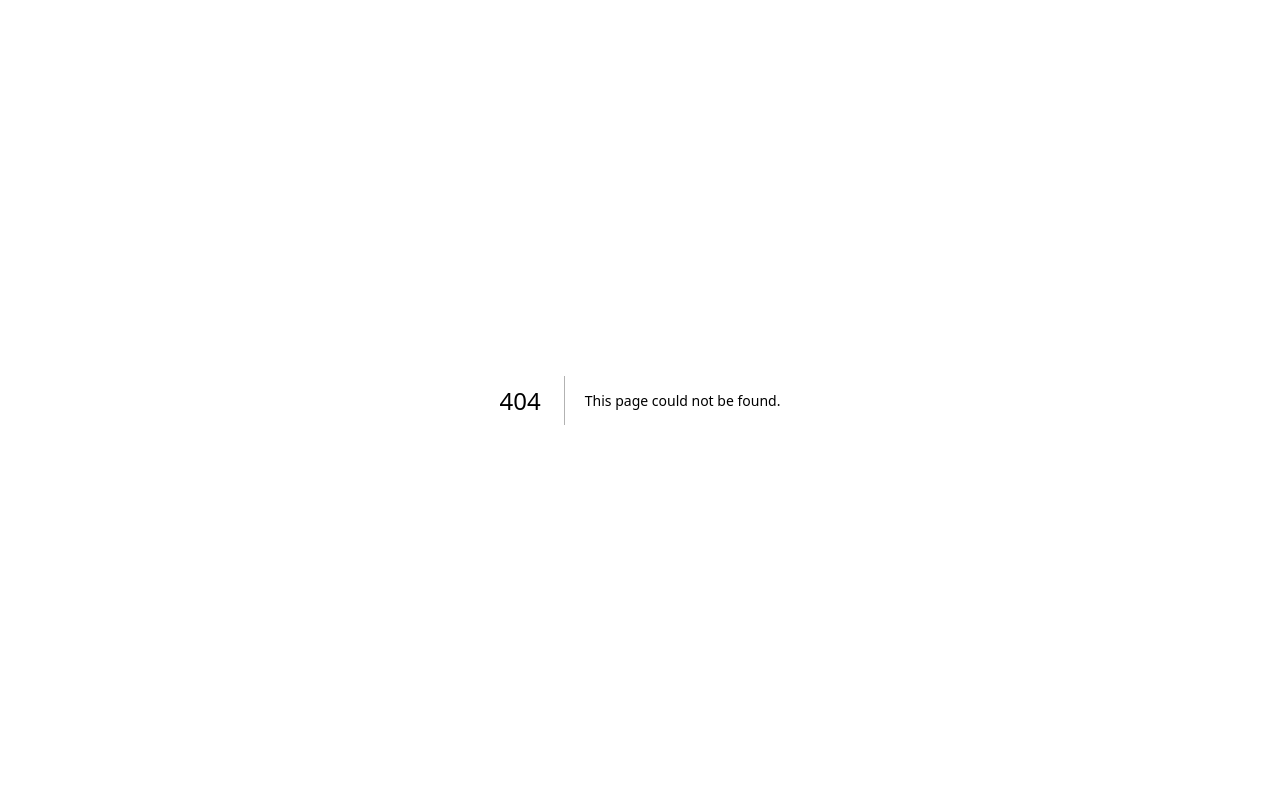
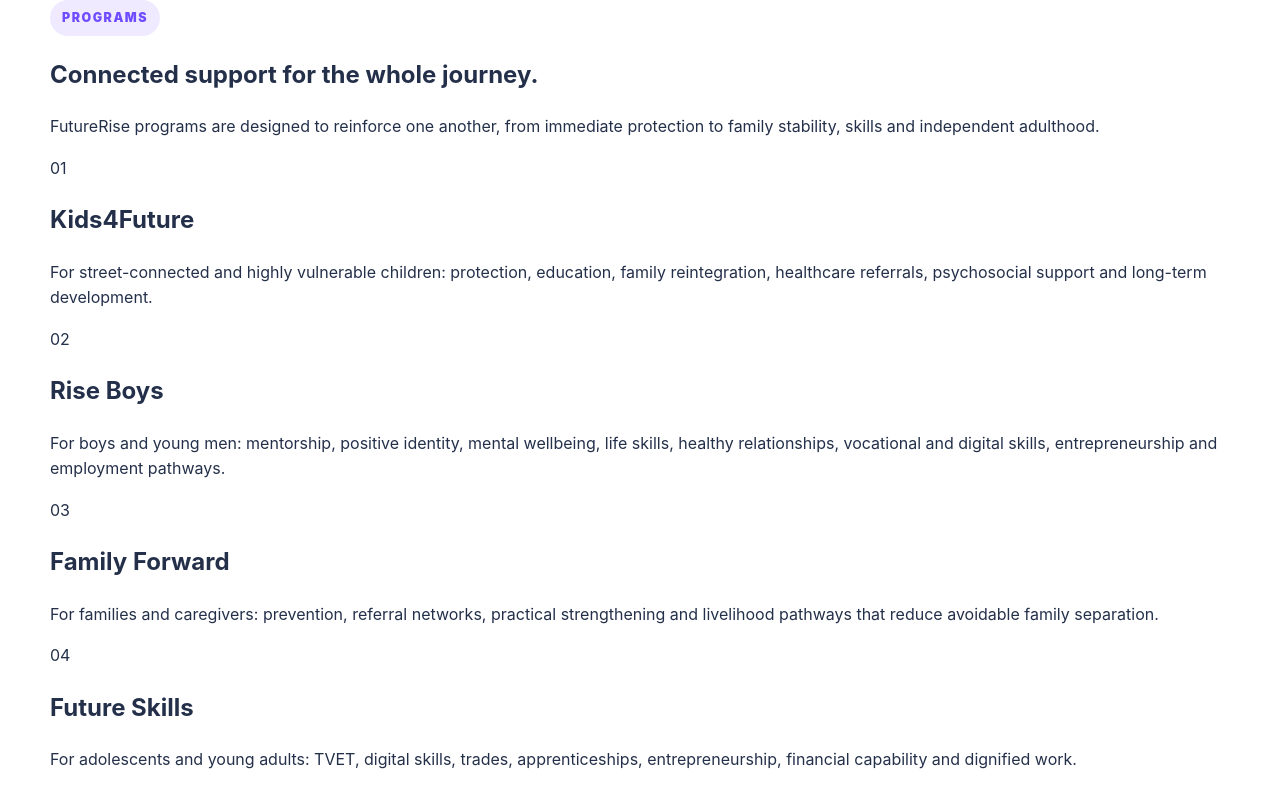
Before and after one commit to Sean-steve/kids4future, a Next.js app: page /programs in a window 1280 px wide. Before the commit this address had no page. Built offline with nearby package versions, Linux system fonts and the light colour scheme.

Commit message:
feat: add programs page

```diff
--- /dev/null
+++ b/app/programs/page.tsx
@@ -0,0 +1 @@
+const programs=[['Kids4Future','For street-connected and highly vulnerable children: protection, education, family reintegration, healthcare referrals, psychosocial support and long-term development.'],['Rise Boys','For boys and young men: mentorship, positive identity, mental wellbeing, life skills, healthy relationships, vocational and digital skills, entrepreneurship and employment pathways.'],['Family Forward','For families and caregivers: prevention, referral networks, practical strengthening and livelihood pathways that reduce avoidable family separation.'],['Future Skills','For adolescents and young adults: TVET, digital skills, trades, apprenticeships, entrepreneurship, financial capability and dignified work.']];export default function ProgramsPage(){return <main className="content-page"><section className="page-hero mint"><div className="shell"><span className="section-label">Programs</span><h1>Connected support for the whole journey.</h1><p>FutureRise programs are designed to reinforce one another, from immediate protection to family stability, skills and independent adulthood.</p></div></section><section className="shell program-list">{programs.map(([title,text],i)=><article key={title}><span>0{i+1}</span><div><h2>{title}</h2><p>{text}</p></div></article>)}</section></main>}
```
